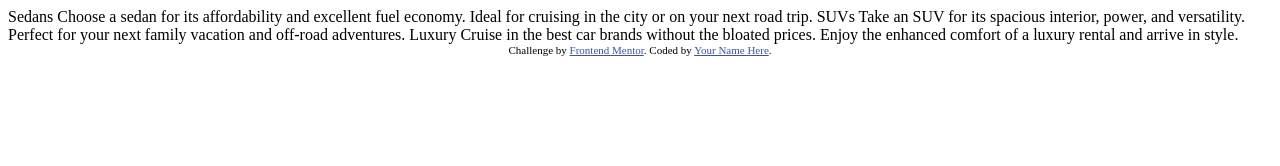
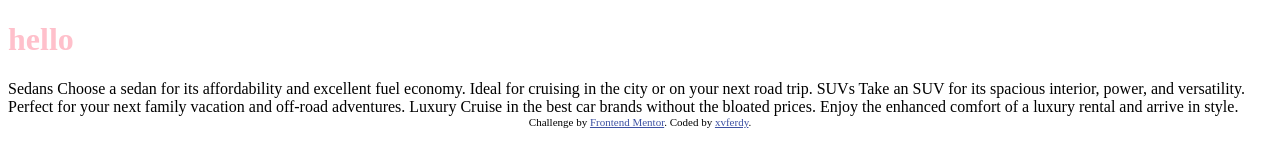
Before and after one commit to xvferdy/fem-3-column-preview-card-component, a plain HTML site: page index.html in a window 1280 px wide. Drawn offline with Linux system fonts and the light colour scheme.

Commit message:
Boilerplate (#1)
* fs

* code

```diff
--- a/index.html
+++ b/index.html
@@ -1,36 +1,44 @@
 <!DOCTYPE html>
 <html lang="en">
 	<head>
-  <meta charset="UTF-8">
-  <meta name="viewport" content="width=device-width, initial-scale=1.0"> <!-- displays site properly based on user's device -->
+		<meta charset="UTF-8" />
+		<meta name="viewport" content="width=device-width, initial-scale=1.0" />
+		<!-- displays site properly based on user's device -->
 
-  <link rel="icon" type="image/png" sizes="32x32" href="./images/favicon-32x32.png">
-
+		<link
+			rel="icon"
+			type="image/png"
+			sizes="32x32"
+			href="./images/favicon-32x32.png"
+		/>
+		<link rel="stylesheet" href="./stylesheets/css/main.css" />
 		<title>Frontend Mentor | 3-column preview card component</title>
 
 		<!-- Feel free to remove these styles or customise in your own stylesheet 👍 -->
 		<style>
-    .attribution { font-size: 11px; text-align: center; }
-    .attribution a { color: hsl(228, 45%, 44%); }
+			.attribution {
+				font-size: 11px;
+				text-align: center;
+			}
+			.attribution a {
+				color: hsl(228, 45%, 44%);
+			}
 		</style>
 	</head>
 	<body>
-
-  Sedans
-  Choose a sedan for its affordability and excellent fuel economy. Ideal for cruising in the city
-  or on your next road trip.
-
-  SUVs
-  Take an SUV for its spacious interior, power, and versatility. Perfect for your next family vacation
-  and off-road adventures.
-
-  Luxury
-  Cruise in the best car brands without the bloated prices. Enjoy the enhanced comfort of a luxury
+		<h1>hello</h1>
+		Sedans Choose a sedan for its affordability and excellent fuel economy.
+		Ideal for cruising in the city or on your next road trip. SUVs Take an SUV
+		for its spacious interior, power, and versatility. Perfect for your next
+		family vacation and off-road adventures. Luxury Cruise in the best car
+		brands without the bloated prices. Enjoy the enhanced comfort of a luxury
 		rental and arrive in style.
 
 		<div class="attribution">
-    Challenge by <a href="https://www.frontendmentor.io?ref=challenge" target="_blank">Frontend Mentor</a>.
-    Coded by <a href="#">Your Name Here</a>.
+			Challenge by
+			<a href="https://www.frontendmentor.io?ref=challenge" target="_blank"
+				>Frontend Mentor</a
+			>. Coded by <a href="https://github.com/xvferdy">xvferdy</a>.
 		</div>
 	</body>
 </html>
--- /dev/null
+++ b/stylesheets/scss/base/_base.scss
@@ -0,0 +1,3 @@
+h1 {
+	color: pink;
+}
--- /dev/null
+++ b/stylesheets/scss/main.scss
@@ -0,0 +1 @@
+@use "./base/base";
```
Also changed, not shown: stylesheets/css/main.css (added), stylesheets/scss/base/_container.scss (added), stylesheets/scss/base/_typography.scss (added), stylesheets/scss/components/_card.scss (added), stylesheets/scss/helpers/_breakpoints.scss (added), stylesheets/scss/helpers/_colors.scss (added), stylesheets/scss/helpers/_fonts.scss (added), stylesheets/scss/helpers/_index.scss (added), 2 other files. Lines whose indentation alone changed are shown as unchanged.
